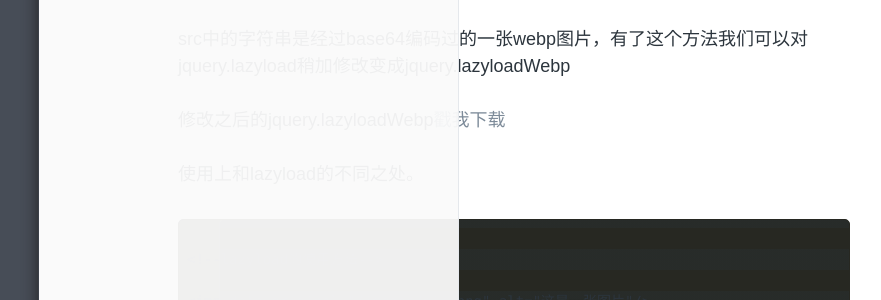
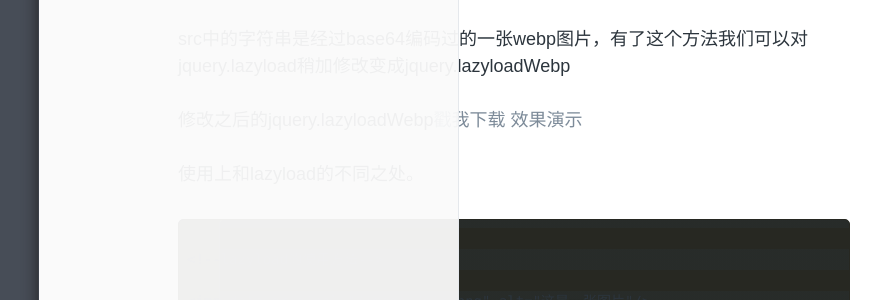
Before and after one commit to as3long/blog, a Jekyll site: the page built from _posts/2014-12-31-talk-webp.md, in a window 1280 px wide. Shown: the part 2031-2331 px from the top of the page, without its empty margins (126-1007 px from the left). Built offline with Jekyll 4.4.1, drawn with Linux system fonts in a browser that asks for light colours; comment, search, counter and statistics services are not loaded.

Commit message:
Update 2014-12-31-talk-webp.md

```diff
--- a/_posts/2014-12-31-talk-webp.md
+++ b/_posts/2014-12-31-talk-webp.md
@@ -78,7 +78,8 @@
 
 src中的字符串是经过base64编码过的一张webp图片，有了这个方法我们可以对jquery.lazyload稍加修改变成jquery.lazyloadWebp
 
-修改之后的jquery.lazyloadWebp[戳我下载](http://git.360rush.com/demo/lazyloadWebp/jquery.lazyloadWebp.js)
+修改之后的jquery.lazyloadWebp[戳我下载](http://as3long.github.io/blog/demo/lazyloadWebp/jquery.lazyloadWebp.js)
+[效果演示](http://as3long.github.io/blog/demo/lazyloadWebp/)
 
 使用上和lazyload的不同之处。
 
```
